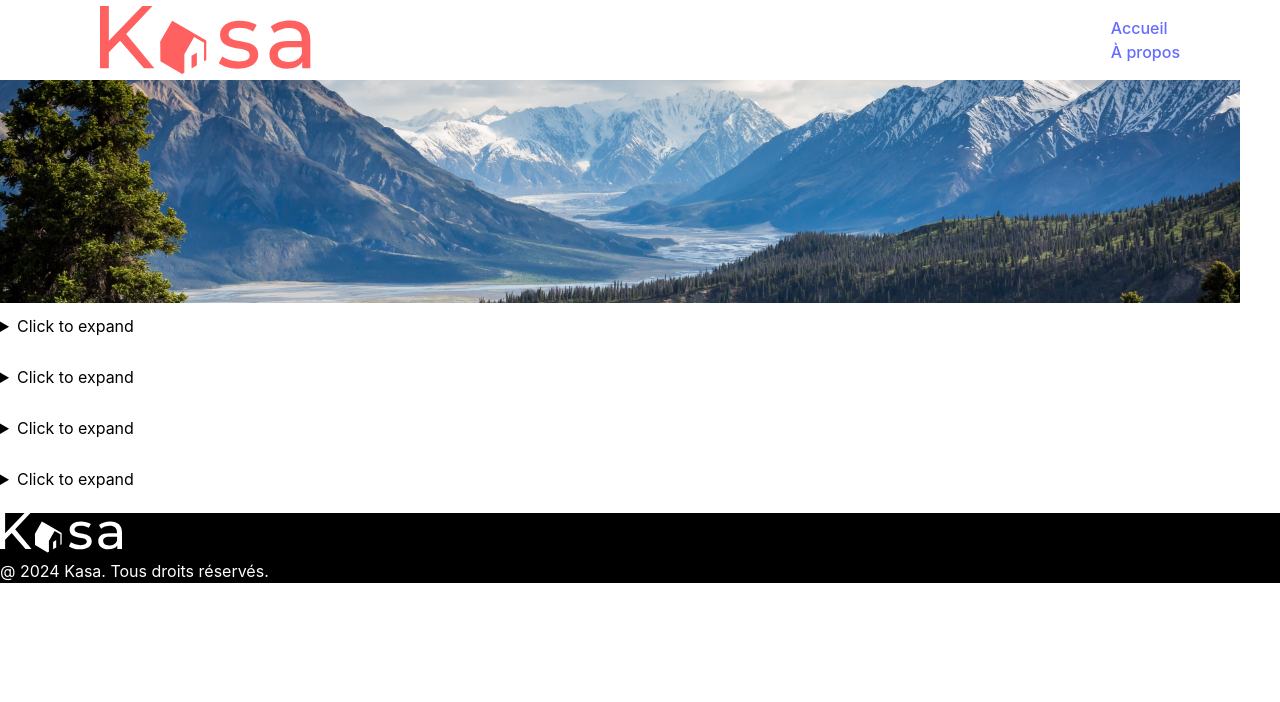
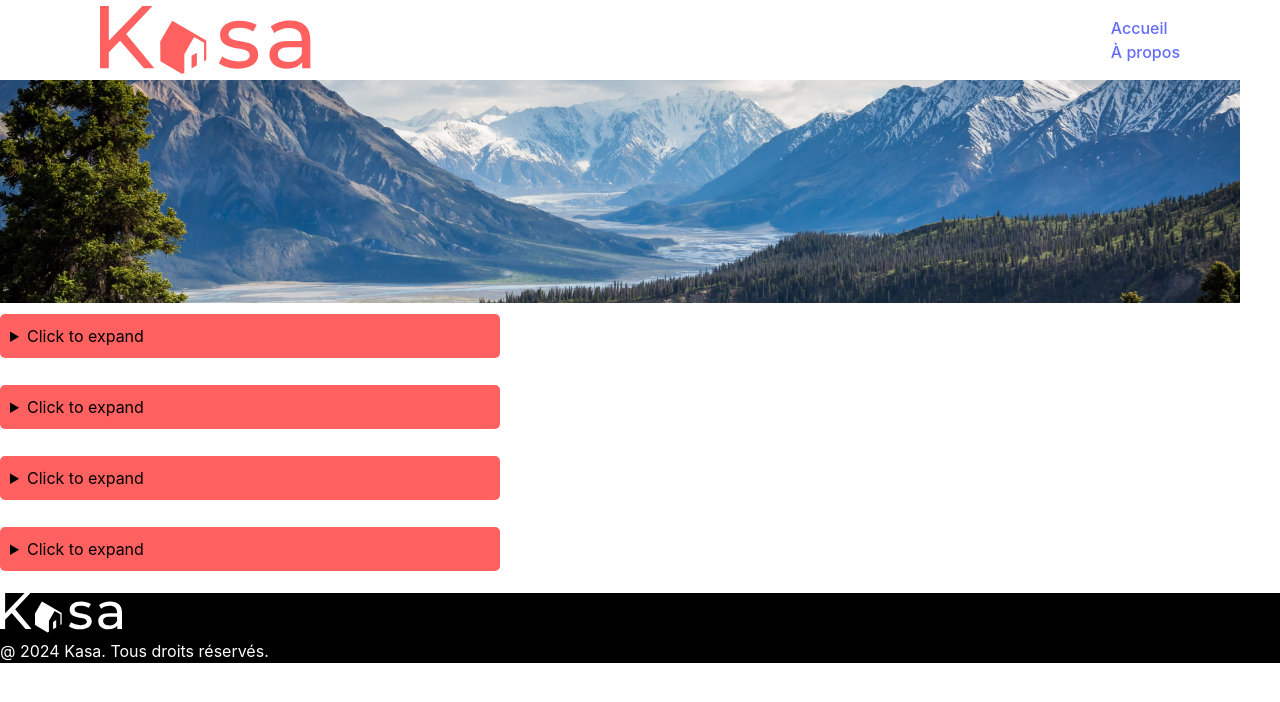
Before and after one commit to timout13/kasa, a React (Vite) app: page /a-propos in a window 1280 px wide. Shown: the top 702 px of the page. Built offline with nearby package versions, Linux system fonts and the light colour scheme.

Commit message:
collapse: try a correction

```diff
--- a/src/assets/css/index.css
+++ b/src/assets/css/index.css
@@ -144,11 +144,13 @@ img {
 }
 
 .content {
+  background-color: gray;
   overflow: hidden;
   height: 0;
   transition: height 1s ease-out, opacity 1s ease-out;
   opacity: 0;
   max-height: fit-content;
+  color: black;
 }
 
 .content.open {
@@ -156,7 +158,10 @@ img {
 }
 
 summary {
+  background-color: #FF6060;
+  border-radius: 5px;
   cursor: pointer;
+  padding: 10px;
 }
 
 /*# sourceMappingURL=index.css.map */
--- a/src/assets/sass/components/_collapse.scss
+++ b/src/assets/sass/components/_collapse.scss
@@ -1,9 +1,11 @@
 .content {
+  background-color: gray;
   overflow: hidden;
   height: 0;
   transition: height 1s ease-out, opacity 1s ease-out;
   opacity: 0;
   max-height: fit-content;
+  color: black;
 }
 
 .content.open {
@@ -11,5 +13,8 @@
 }
 
 summary {
+  background-color: #FF6060;
+  border-radius: 5px;
   cursor: pointer;
+  padding: 10px;
 }
--- a/src/components/collapse/index.jsx
+++ b/src/components/collapse/index.jsx
@@ -3,21 +3,21 @@ import {useRef, useState, useEffect} from "react";
 function Collapse({title, children}) {
     const [isOpen, setIsOpen] = useState(false);
     const contentRef = useRef(null);
-    const detailRef = useRef(null);
 
     const handleToggle = () => {
-        const isOpen = detailRef.current.open;
-        console.log(isOpen)
-        if (isOpen) {
-            contentRef.current.style.height = '0px';
-        } else {
-            contentRef.current.style.height = `1000px`;
-        }
+        setIsOpen((prevIsOpen) => !prevIsOpen);
     };
 
+    useEffect(() => {
+        if (isOpen) {
+            contentRef.current.style.height = `${contentRef.current.scrollHeight}px`;
+        } else {
+            contentRef.current.style.height = '0px';
+        }
+    }, [isOpen]);
     return (
         <>
-            <details ref={detailRef} onClick={handleToggle}>
+            <details open={isOpen} onClick={handleToggle}>
                 <summary>Click to expand</summary>
             </details>
             <div
```
Also changed, not shown: 1 other file (tests, documents, lock files or other folders).
